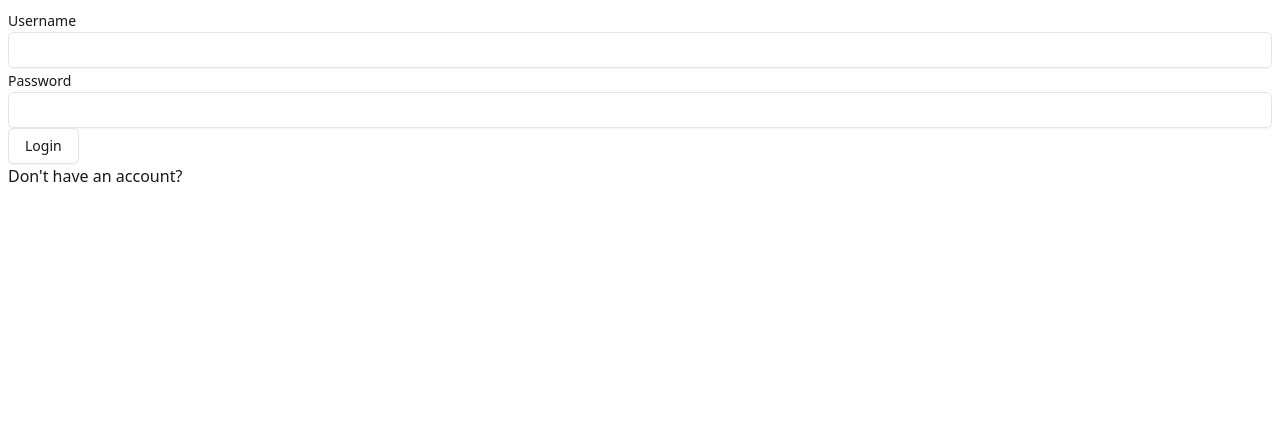
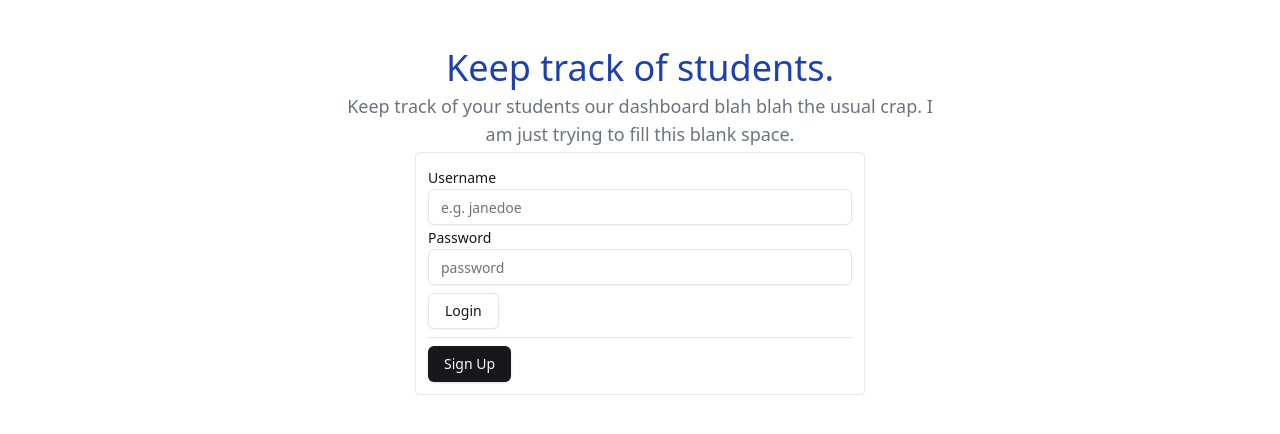
Before and after one commit to arberlisaj/dashboard, a React (Vite) app: page /login in a window 1280 px wide. Shown: the top 434 px of the page. Built offline with nearby package versions, Linux system fonts and the light colour scheme.

Commit message:
login form ui updates

```diff
--- a/src/components/FormValidationMessage.tsx
+++ b/src/components/FormValidationMessage.tsx
@@ -1,5 +1,5 @@
 const FormValidationMessage = ({ errorMessage }: { errorMessage?: string }) => {
-  return <p className="text-red-500">{errorMessage}</p>;
+  return <p className="p-1 text-sm text-red-500">{errorMessage}</p>;
 };
 
 export default FormValidationMessage;
--- a/src/components/LoginForm.tsx
+++ b/src/components/LoginForm.tsx
@@ -28,7 +28,7 @@ const LoginForm = () => {
   const navigate = useNavigate();
 
   const onSubmit = (data: FormData) => {
-    if (data.username === 'Arber' && data.password === 'password') {
+    if (data.username === 'janedoe' && data.password === 'password') {
       login(data.username);
       navigate('/');
     } else {
@@ -39,16 +39,26 @@ const LoginForm = () => {
   return (
     <form onSubmit={handleSubmit(onSubmit)}>
       <Label htmlFor="username">Username</Label>
-      <Input id="username" {...register('username')} />
+      <Input
+        type="text"
+        placeholder="e.g. janedoe"
+        id="username"
+        {...register('username')}
+      />
       {errors.username && (
         <FormValidationMessage errorMessage={errors.username.message} />
       )}
       <Label htmlFor="password">Password</Label>
-      <Input id="password" type="password" {...register('password')} />
+      <Input
+        type="password"
+        placeholder="password"
+        id="password"
+        {...register('password')}
+      />
       {errors.password && (
         <FormValidationMessage errorMessage={errors.password.message} />
       )}
-      <Button variant="outline" type="submit">
+      <Button className="mt-2" variant="outline" type="submit">
         Login
       </Button>
     </form>
--- a/src/components/SignupForm.tsx
+++ b/src/components/SignupForm.tsx
@@ -74,7 +74,7 @@ const SignupForm = () => {
         <FormValidationMessage errorMessage={errors.password.message} />
       )}
 
-      <Button variant="outline" type="submit">
+      <Button variant="outline" className="mt-2" type="submit">
         Sign up
       </Button>
     </form>
--- a/src/pages/Login.tsx
+++ b/src/pages/Login.tsx
@@ -1,9 +1,9 @@
 import LoginForm from '@/components/LoginForm';
 import SignupForm from '@/components/SignupForm';
+import { Button } from '@/components/ui/button';
 import { useState } from 'react';
 
 const Login = () => {
-  // TODO: Refactor
   const [loginState, setLoginState] = useState(true);
 
   function handleToggle() {
@@ -11,12 +11,26 @@ const Login = () => {
   }
 
   return (
-    <div className="min-h-screen bg-white p-2">
-      {loginState ? <LoginForm /> : <SignupForm />}
-      <button onClick={handleToggle}>
-        {loginState ? "Don't have " : 'Have '} an account?
-      </button>
-    </div>
+    <section className="min-h-screen items-center bg-white p-2">
+      <div className="mx-auto max-w-[600px] md:pt-10">
+        <div>
+          <h1 className="text-center text-4xl text-blue-800">
+            Keep track of students.
+          </h1>
+          <p className="my-1 text-center text-lg text-gray-500">
+            Keep track of your students our dashboard blah blah the usual crap.
+            I am just trying to fill this blank space.
+          </p>
+        </div>
+        <div className="mx-auto max-w-[450px] rounded border p-3">
+          {loginState ? <LoginForm /> : <SignupForm />}
+          <hr className="my-2" />
+          <Button onClick={handleToggle}>
+            {loginState ? 'Sign Up' : 'Login'}
+          </Button>
+        </div>
+      </div>
+    </section>
   );
 };
 
```
